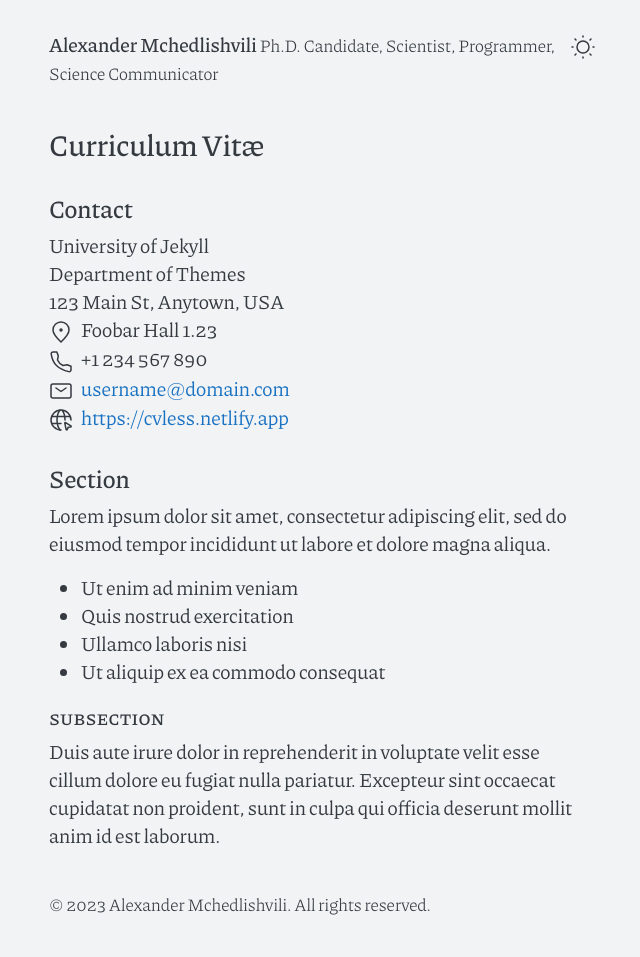
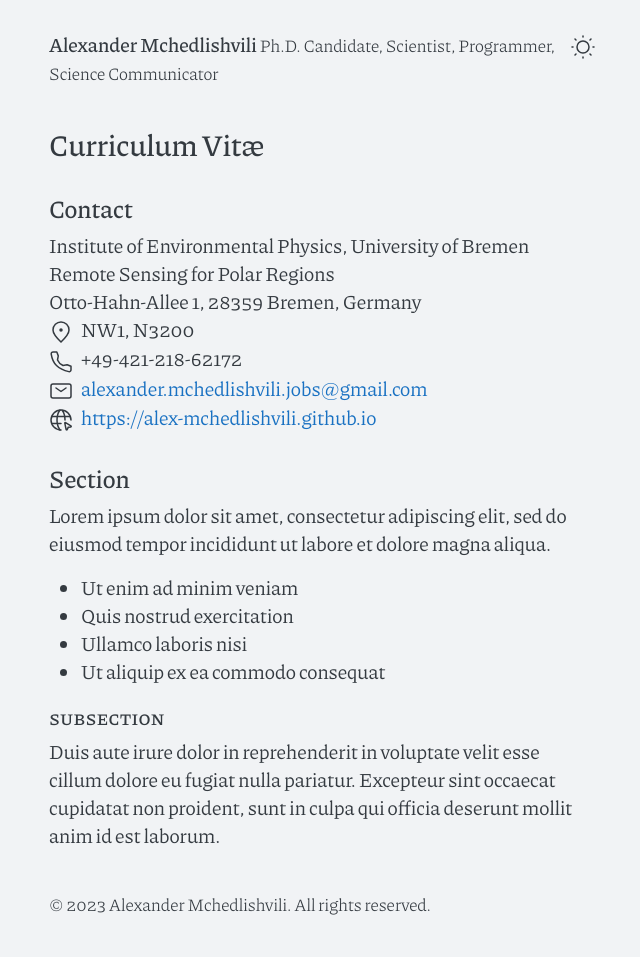
Before and after one commit to Alex-Mchedlishvili/Alex-Mchedlishvili.github.io, a Jekyll site: the page built from cv.md, in a window 1280 px wide. Shown: the whole page, without its empty margins (318-958 px from the left). Built offline with Jekyll 4.4.1, drawn with Linux system fonts in a browser that asks for light colours.

Commit message:
Update contact.html
Updated/personalized the contact details.

```diff
--- a/_includes/contact.html
+++ b/_includes/contact.html
@@ -1,12 +1,12 @@
 <div class="contact">
   <h2>Contact</h2>
   <ul>
-    <li>University of Jekyll</li>
-    <li>Department of Themes</li>
-    <li>123 Main St, Anytown, USA</li>
-    <li><span class="li-icon">{% include svg/pin-alt.svg %}</span><span>Foobar Hall 1.23</span></li>
-    <li><span class="li-icon">{% include svg/phone.svg %}</span><span>+1 234 567 890</span></li>
-    <li><span class="li-icon">{% include svg/mail.svg %}</span><a href="mailto:username@domain.com">username@domain.com</a></li>
-    <li><span class="li-icon">{% include svg/internet.svg %}</span><a href="https://cvless.netlify.app">https://cvless.netlify.app</a></li>
+    <li>Institute of Environmental Physics, University of Bremen</li>
+    <li>Remote Sensing for Polar Regions</li>
+    <li>Otto-Hahn-Allee 1, 28359 Bremen, Germany</li>
+    <li><span class="li-icon">{% include svg/pin-alt.svg %}</span><span>NW1, N3200</span></li>
+    <li><span class="li-icon">{% include svg/phone.svg %}</span><span>+49-421-218-62172</span></li>
+    <li><span class="li-icon">{% include svg/mail.svg %}</span><a href="mailto:username@domain.com">alexander.mchedlishvili.jobs@gmail.com</a></li>
+    <li><span class="li-icon">{% include svg/internet.svg %}</span><a href="https://cvless.netlify.app">https://alex-mchedlishvili.github.io</a></li>
   </ul>
 </div>
```
